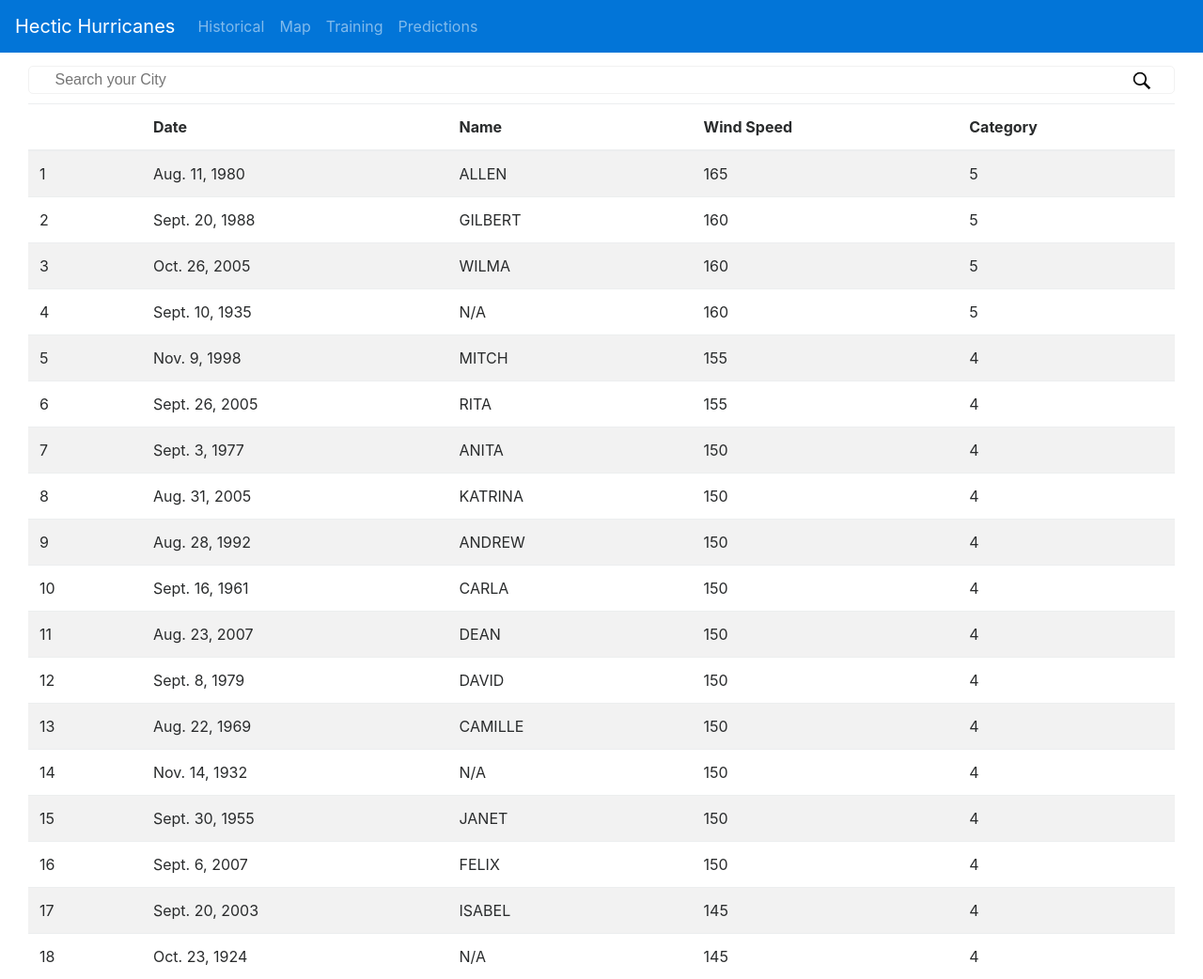
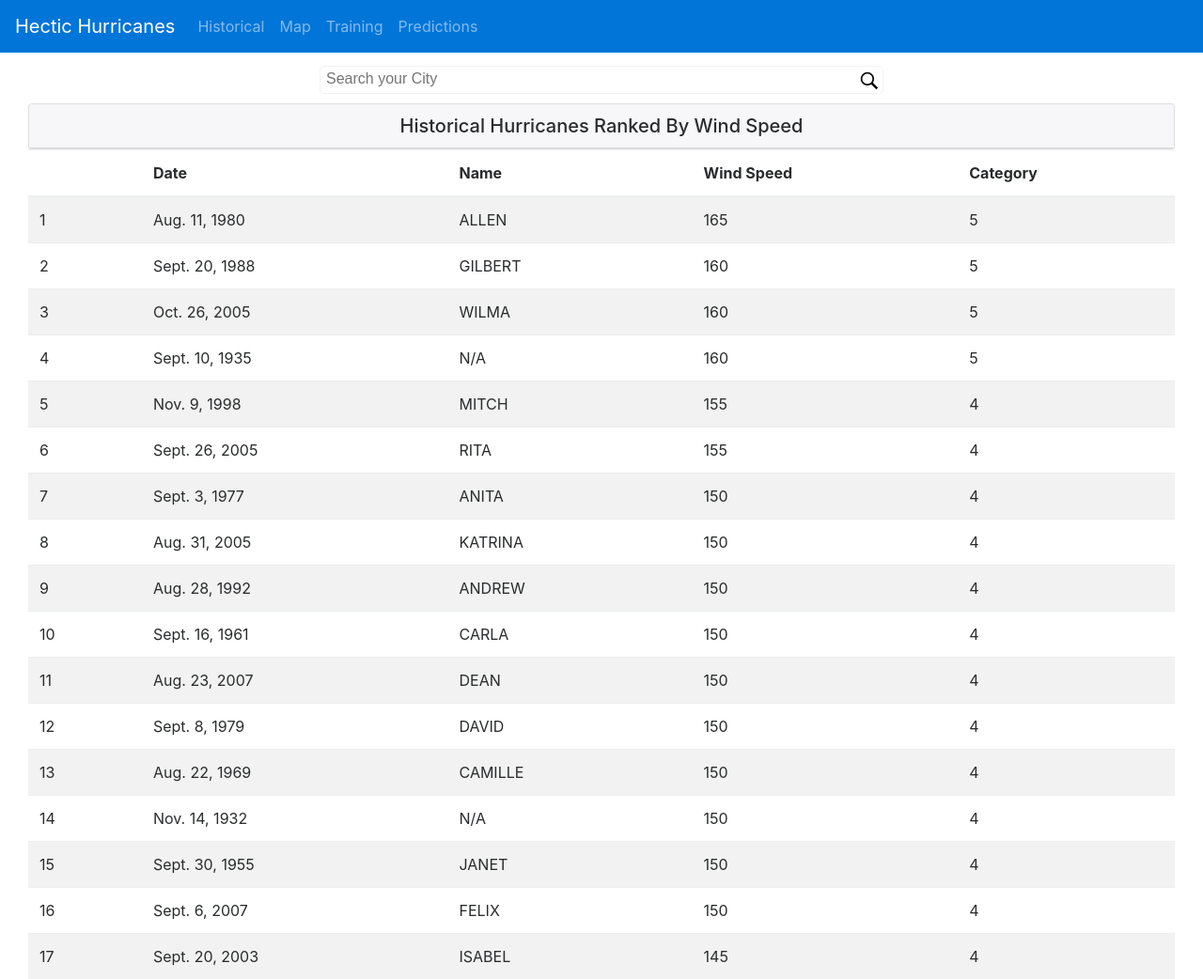
Before and after one commit to sriegodedios/HackK-State-2017, a Django app: page /history/ in a window 1280 px wide. Shown: the top 1042 px of the page at 94% size. Run offline with Django 3.2, Linux system fonts and the light colour scheme; data comes from the database, SQL or seed files in the repository; some libraries are stand-ins or nearby versions.

Commit message:
Added Form memory, favicon, and styles

```diff
--- a/history/static/history/scripts/history.js
+++ b/history/static/history/scripts/history.js
@@ -1,6 +1,10 @@
+if(typeof(Storage) !== "undefined"){
+  document.getElementById("address").value = localStorage.getItem("searchedAddress");
+}
+
 function initMap() {
   var map = new google.maps.Map(document.getElementById('map'), {
-    zoom: 8,
+    zoom: 3,
     center: {lat: 39.1836, lng: -96.5717}
   });
   var geocoder = new google.maps.Geocoder();
@@ -17,6 +21,9 @@ function initMap() {
   }
   function geocodeAddress(geocoder, resultsMap) {
     var address = document.getElementById('address').value;
+    if(typeof(Storage) !== "undefined") {
+      localStorage.setItem("searchedAddress", address);
+    }
     geocoder.geocode({'address': address}, function(results, status) {
       if (status === 'OK') {
         var loc = results[0].geometry.location;
--- a/history/static/history/styles/css/style.css
+++ b/history/static/history/styles/css/style.css
@@ -9,10 +9,14 @@
 #training-photo {
   max-width: 100%; }
 
+.card-header {
+  text-align: center; }
+
 html, body {
   height: 100%;
   margin: 0;
-  padding: 0; }
+  padding: 0;
+  min-width: 425px; }
 
 #floating-panel {
   position: absolute;
@@ -43,19 +47,23 @@ html, body {
 .historical #floating-panel {
   position: relative;
   padding: 0px;
+  height: 30px;
+  width: 100%;
+  margin: auto;
+  max-width: 600px;
   top: -10px;
   left: 0px;
-  padding-left: 0px;
   border: 1.2px solid #f2f2f2;
   border-radius: 5px;
-  padding-left: 2px; }
+  overflow: hidden; }
   .historical #floating-panel input[type="textbox"] {
-    width: 94%;
-    bottom: 1px; }
-  .historical #floating-panel textarea:focus, .historical #floating-panel input:focus {
-    outline-style: solid;
-    outline-width: 1px;
-    outline-color: #0275d8; }
+    position: absolute;
+    width: 100%;
+    left: 3px; }
+  .historical #floating-panel input[type="image"] {
+    position: absolute;
+    right: 0px;
+    left: auto; }
 
 /*# sourceMappingURL=style.css.map */
 
--- a/history/static/history/styles/scss/style.scss
+++ b/history/static/history/styles/scss/style.scss
@@ -11,10 +11,15 @@
   max-width:100%;
 }
 
+.card-header {
+  text-align: center;
+}
+
 html, body {
   height: 100%;
   margin: 0;
   padding: 0;
+  min-width: 425px;
 }
 
 #floating-panel {
@@ -50,23 +55,24 @@ html, body {
 .historical #floating-panel{
   position: relative;
   padding: 0px;
+  height: 30px;
+  width: 100%;
+  margin: auto;
+  max-width: 600px;
   top: -10px;
   left: 0px;
-  padding-left: 0px;
   border: 1.2px solid rgb(242,242,242);
   border-radius: 5px;
-  padding-left: 2px;
+  overflow: hidden;
   input[type="textbox"]{
-    width: 94%;
-    bottom: 1px;
+    position: absolute;
+    width: 100%;
+    left: 3px;
   }
-  textarea:focus, input:focus{
-    outline-style: solid;
-    outline-width: 1px;
-    outline-color: rgb(2,117,216);
+  input[type="image"]{
+    position:absolute;
+    right: 0px;
+    left: auto;
   }
-  //input[type="image"]:hover{
-   // background-color: lightgrey;
-  //}
 }
 /*# sourceMappingURL=style.css.map */
--- a/history/templates/history/base.html
+++ b/history/templates/history/base.html
@@ -6,7 +6,7 @@
         <title>
             {% block title %}{% endblock %}
         </title>
-
+        <link rel="shortcut icon" href="{% static 'history/images/favicon.ico' %}">
         <link rel="stylesheet" type="text/css" href="{% static 'history/styles/css/style.css' %}">
         <link rel="stylesheet" href="https://maxcdn.bootstrapcdn.com/bootstrap/4.0.0-alpha.6/css/bootstrap.min.css" integrity="sha384-rwoIResjU2yc3z8GV/NPeZWAv56rSmLldC3R/AZzGRnGxQQKnKkoFVhFQhNUwEyJ" crossorigin="anonymous">
         <link href="https://maxcdn.bootstrapcdn.com/font-awesome/4.7.0/css/font-awesome.min.css" rel="stylesheet" integrity="sha384-wvfXpqpZZVQGK6TAh5PVlGOfQNHSoD2xbE+QkPxCAFlNEevoEH3Sl0sibVcOQVnN" crossorigin="anonymous">
--- a/history/templates/history/google_map_demo.html
+++ b/history/templates/history/google_map_demo.html
@@ -4,7 +4,7 @@
 {% load static %}
 
   <div id="floating-panel">
-        <input id="address" type="textbox" placeholder="Search your City">
+        <input id="address" type="textbox" placeholder="Search your City" value="">
         <input id="submit" type="image" src="{% static 'history/images/search-128.png' %}">
   </div>
   <div id="map"></div>
--- a/history/templates/history/historical.html
+++ b/history/templates/history/historical.html
@@ -7,13 +7,18 @@
 
 <div class="historical">
     <div id="floating-panel">
-        <input id="address" type="textbox" placeholder="Search your City">
+        <input id="address" type="textbox" placeholder="Search your City" value="">
         <input id="submit" type="image" src="{% static 'history/images/search-128.png' %}">
     </div>
     <div id="map"></div>
     <script src="{% static 'history/scripts/history.js' %}"></script>
     <script async defer src="https://maps.googleapis.com/maps/api/js?key=AIzaSyDs45NMgk3kOMM47toBBXMsZoNSsJDwers&callback=initMap"></script>
 </div>
+
+<div class="card">
+    <h5 class="card-header">Historical Hurricanes Ranked By Wind Speed</h5>
+</div>
+
 <table class="table table-striped table-hover">
     <thead>
         <tr>
--- a/history/templates/history/predict.html
+++ b/history/templates/history/predict.html
@@ -9,7 +9,7 @@
 
 <div class="historical">
     <div id="floating-panel">
-        <input id="address" type="textbox" placeholder="Search your City">
+        <input id="address" type="textbox" placeholder="Search your City" value="">
         <input id="submit" type="image" src="{% static 'history/images/search-128.png' %}">
     </div>
     <div id="map"></div>
@@ -17,7 +17,7 @@
     <script async defer src="https://maps.googleapis.com/maps/api/js?key=AIzaSyDs45NMgk3kOMM47toBBXMsZoNSsJDwers&callback=initMap"></script>
 </div>
 <div class="card">
-  <h3 class="card-header">Hurricanes Per Year</h3>
+  <h5 class="card-header">Hurricanes Per Year</h5>
   <div class="card-body">
   <br/>
   <div class="col-lg-12">
```
Also changed, not shown: history/static/history/scripts/map.js (+18 -1 lines), history/static/history/scripts/predict.js (+10 -1 lines), history/static/history/images/favicon.ico (added), 2 other files.
